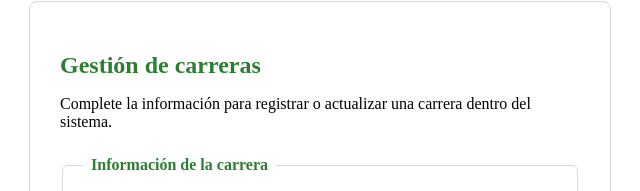
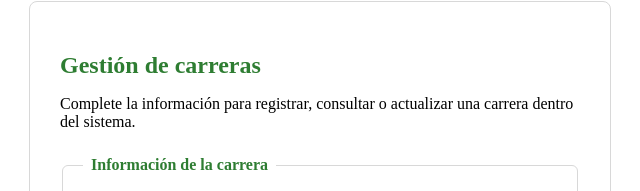
Before and after one commit to JAVN16/Proyecto_Egresados, a plain HTML site: page carreras.html in a window 1280 px wide. Shown: the part 290-481 px from the top of the page, 320-960 px from the left. Drawn offline with Linux system fonts and the light colour scheme.

Commit message:
Mejora de descripción de gestión de carreras

```diff
--- a/carreras.html
+++ b/carreras.html
@@ -57,7 +57,7 @@
             <h2>Gestión de carreras</h2>
 
             <p class="descripcion-formulario">
-                Complete la información para registrar o actualizar una carrera dentro del sistema.
+                Complete la información para registrar, consultar o actualizar una carrera dentro del sistema.
             </p>
 
             <form id="formCarrera">
```
